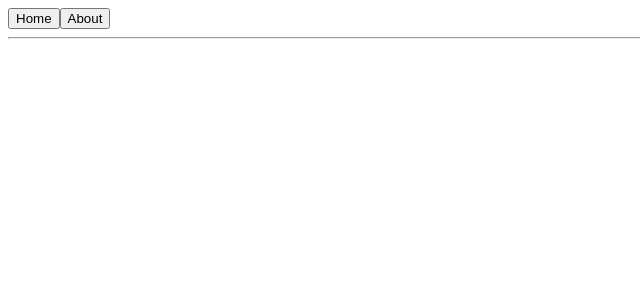
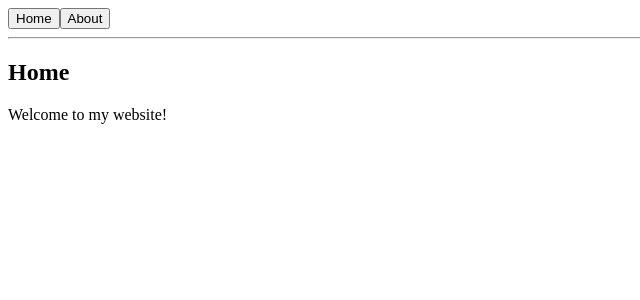
Before and after one commit to danii0110/likeLion_front, a React (Create React App) app in the folder likelion-front/: page / in a window 1280 px wide. Shown: the top 300 px of the page, without its empty margins (0-640 px from the left). Built offline with nearby package versions, Linux system fonts and the light colour scheme.

Commit message:
비인증 완료
비인증 페이지 오류 해결

```diff
--- a/likelion-front/src/About.jsx
+++ b/likelion-front/src/About.jsx
@@ -0,0 +1,10 @@
+import react from "react";
+
+export default function About() {
+
+    return(
+        <p>
+            About page!
+        </p>
+    );
+}
--- a/likelion-front/src/App.js
+++ b/likelion-front/src/App.js
@@ -1,5 +1,5 @@
-import React, {Component} from 'react';
-import { Link, Route, Routes, BrowserRouter as Router } from 'react-router-dom';
+import React, {Component} from "react";
+import { Link, Route, Routes, BrowserRouter } from "react-router-dom";
 
 
 import Home from './Home';
@@ -12,7 +12,7 @@ import Register from "./Register";
 
 export default function App() {
   return (
-    <Router>
+    <BrowserRouter>
       <header>
         <Link to="/">
           <button>Home</button>
@@ -24,11 +24,11 @@ export default function App() {
       <hr />
       <main>
         <Routes>
-          <Route exact path="/" component={Home} />
-          <Route path="/about" component={About} />
-          <Route component={NotFound} />
+          <Route path="/" element={<Home/>} />
+          <Route path="/about" element={<About/>} />
+          <Route element={<NotFound/>} />
         </Routes>
       </main>
-    </Router>
+    </BrowserRouter>
   );
 };
--- a/likelion-front/src/Home.jsx
+++ b/likelion-front/src/Home.jsx
@@ -0,0 +1,10 @@
+import React from 'react';
+
+export default function Home() {
+  return (
+    <div>
+      <h2>Home</h2>
+      <p>Welcome to my website!</p>
+    </div>
+  );
+}
```
